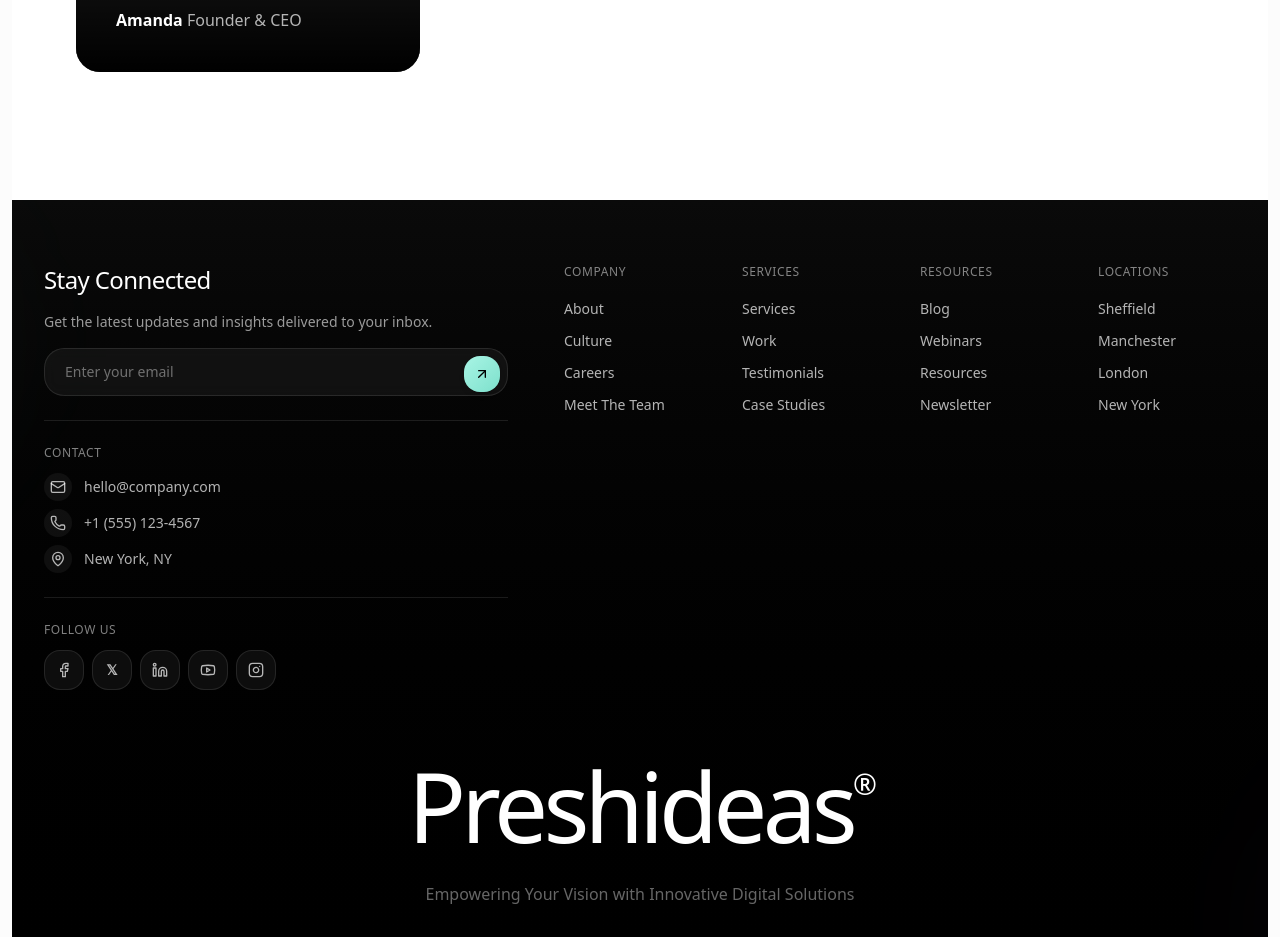
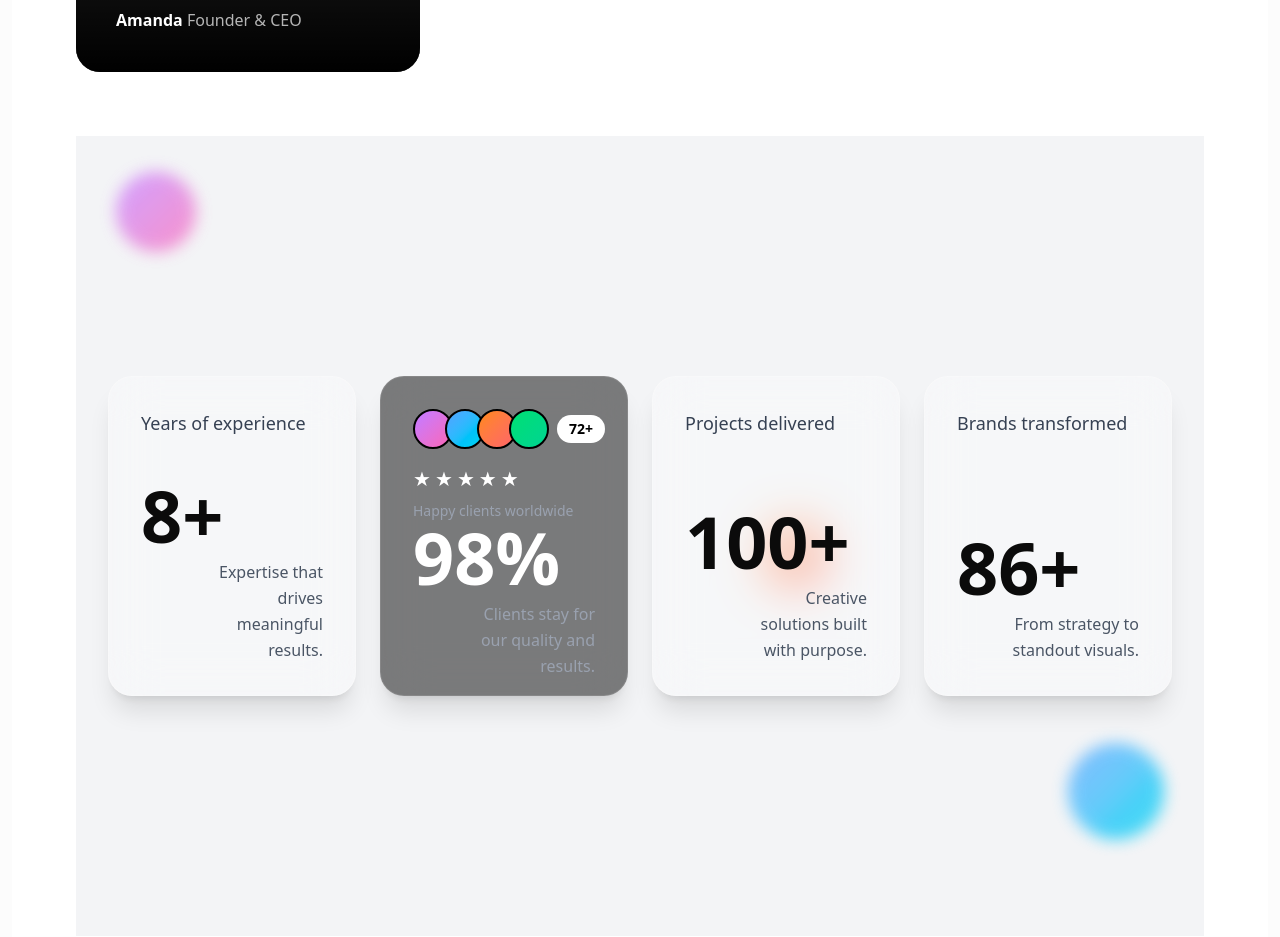
Before and after one commit to Preshi07/Preshideas, a Next.js app in the folder preshideas/: page /about in a window 1280 px wide. Shown: the part 1860-2797 px from the top of the page. Built offline with nearby package versions, Linux system fonts and the light colour scheme; grey boxes are pictures that could not be loaded.

Commit message:
upgrading about

```diff
--- a/preshideas/app/about/page.tsx
+++ b/preshideas/app/about/page.tsx
@@ -1,8 +1,29 @@
 "use client";
 
-import React, { useState } from "react";
+import React, { useState, useRef} from "react";
 import { ArrowRight, Play, Pause } from "lucide-react";
-import { motion } from "framer-motion";
+import { motion, useScroll, useTransform } from "framer-motion";
+
+import Counter from "../component/counter";
+
+interface ParallaxImageProps {
+  className?: string;
+}
+
+function ParallaxImage({ className }: ParallaxImageProps) {
+  const ref = useRef<HTMLDivElement | null>(null);
+
+  const { scrollYProgress } = useScroll({
+    target: ref,
+    offset: ["start end", "end start"],
+  });
+
+  const y = useTransform(scrollYProgress, [0, 1], ["-40px", "40px"]);
+
+  return (
+    <motion.div ref={ref} style={{ y }} className={className}></motion.div>
+  );
+}
 
 export default function About() {
   const [isPlaying, setIsPlaying] = useState(true);
@@ -309,6 +330,138 @@
             </motion.div>
           </div>
         </div>
+
+        <div className="min-h-screen bg-gray-100 flex items-center justify-center p-8 relative overflow-hidden">
+          {/* Parallax floating avatars */}
+          <ParallaxImage className="absolute top-10 left-10 w-20 h-20 rounded-full bg-gradient-to-br from-purple-400 to-pink-400 opacity-70 blur-sm" />
+          <ParallaxImage className="absolute bottom-20 right-10 w-24 h-24 rounded-full bg-gradient-to-br from-blue-400 to-cyan-400 opacity-70 blur-sm" />
+          <ParallaxImage className="absolute top-1/2 right-1/3 w-16 h-16 rounded-full bg-gradient-to-br from-orange-400 to-red-400 opacity-70 blur-sm" />
+
+          <div className="w-full max-w-7xl grid grid-cols-1 md:grid-cols-2 lg:grid-cols-4 gap-6">
+            {/* YEARS OF EXPERIENCE */}
+            <motion.div
+              initial={{ opacity: 0, y: 40 }}
+              whileInView={{ opacity: 1, y: 0 }}
+              transition={{ duration: 0.6 }}
+              viewport={{ once: true }}
+              className="bg-white/30 backdrop-blur-xl border border-white/20 shadow-xl rounded-3xl p-8 flex flex-col justify-between h-80"
+            >
+              <h3 className="text-lg font-medium text-gray-700">
+                Years of experience
+              </h3>
+              <div>
+                <div className="text-7xl font-bold mb-2">
+                  <Counter end={8} suffix="+" />
+                </div>
+                <p className="text-gray-600 text-right leading-relaxed">
+                  Expertise that
+                  <br />
+                  drives
+                  <br />
+                  meaningful
+                  <br />
+                  results.
+                </p>
+              </div>
+            </motion.div>
+
+            {/* HAPPY CLIENTS */}
+            <motion.div
+              initial={{ opacity: 0, y: 40 }}
+              whileInView={{ opacity: 1, y: 0 }}
+              transition={{ duration: 0.6 }}
+              viewport={{ once: true }}
+              className="bg-black/50 backdrop-blur-xl border border-white/10 rounded-3xl p-8 flex flex-col justify-between h-80 text-white shadow-xl"
+            >
+              <div>
+                <div className="flex items-center gap-2 mb-4">
+                  <div className="flex -space-x-2">
+                    <div className="w-10 h-10 rounded-full bg-gradient-to-br from-purple-400 to-pink-400 border-2 border-black"></div>
+                    <div className="w-10 h-10 rounded-full bg-gradient-to-br from-blue-400 to-cyan-400 border-2 border-black"></div>
+                    <div className="w-10 h-10 rounded-full bg-gradient-to-br from-orange-400 to-red-400 border-2 border-black"></div>
+                    <div className="w-10 h-10 rounded-full bg-gradient-to-br from-green-400 to-emerald-400 border-2 border-black"></div>
+                  </div>
+
+                  <div className="bg-white text-black px-3 py-1 rounded-full text-sm font-semibold">
+                    <Counter end={72} suffix="+" />
+                  </div>
+                </div>
+
+                {/* ⭐⭐⭐⭐⭐ */}
+                <div className="flex gap-1 mb-2">
+                  {[...Array(5)].map((_, i: number) => (
+                    <span key={i} className="text-white text-xl">
+                      ★
+                    </span>
+                  ))}
+                </div>
+
+                <p className="text-gray-400 text-sm">Happy clients worldwide</p>
+              </div>
+
+              <div>
+                <div className="text-7xl font-bold mb-2">
+                  <Counter end={98} suffix="%" />
+                </div>
+                <p className="text-gray-400 text-right leading-relaxed">
+                  Clients stay for
+                  <br />
+                  our quality and
+                  <br />
+                  results.
+                </p>
+              </div>
+            </motion.div>
+
+            {/* PROJECTS DELIVERED */}
+            <motion.div
+              initial={{ opacity: 0, y: 40 }}
+              whileInView={{ opacity: 1, y: 0 }}
+              transition={{ duration: 0.6 }}
+              viewport={{ once: true }}
+              className="bg-white/30 backdrop-blur-xl border border-white/20 rounded-3xl p-8 flex flex-col justify-between h-80 shadow-xl"
+            >
+              <h3 className="text-lg font-medium text-gray-700">
+                Projects delivered
+              </h3>
+              <div>
+                <div className="text-7xl font-bold mb-2">
+                  <Counter end={100} suffix="+" />
+                </div>
+                <p className="text-gray-600 text-right leading-relaxed">
+                  Creative
+                  <br />
+                  solutions built
+                  <br />
+                  with purpose.
+                </p>
+              </div>
+            </motion.div>
+
+            {/* BRANDS TRANSFORMED */}
+            <motion.div
+              initial={{ opacity: 0, y: 40 }}
+              whileInView={{ opacity: 1, y: 0 }}
+              transition={{ duration: 0.6 }}
+              viewport={{ once: true }}
+              className="bg-white/30 backdrop-blur-xl border border-white/20 rounded-3xl p-8 flex flex-col justify-between h-80 shadow-xl"
+            >
+              <h3 className="text-lg font-medium text-gray-700">
+                Brands transformed
+              </h3>
+              <div>
+                <div className="text-7xl font-bold mb-2">
+                  <Counter end={86} suffix="+" />
+                </div>
+                <p className="text-gray-600 text-right leading-relaxed">
+                  From strategy to
+                  <br />
+                  standout visuals.
+                </p>
+              </div>
+            </motion.div>
+          </div>
+        </div>
       </div>
 
       <style jsx>{`
--- /dev/null
+++ b/preshideas/app/component/counter.jsx
@@ -0,0 +1,59 @@
+import React, { useState, useEffect, useRef } from 'react';
+
+function Counter({ start = 0, end, duration = 2000, suffix = '' }) {
+  const [count, setCount] = useState(start);
+  const [isVisible, setIsVisible] = useState(false);
+  const ref = useRef(null);
+
+  useEffect(() => {
+    const observer = new IntersectionObserver(
+      ([entry]) => {
+        if (entry.isIntersecting) setIsVisible(true);
+      },
+      { threshold: 0.2 }
+    );
+
+    if (ref.current) observer.observe(ref.current);
+
+    return () => observer.disconnect();
+  }, []);
+
+  useEffect(() => {
+    if (!isVisible) return;
+
+    let startTime;
+    let animationFrame;
+
+    const easeOutExpo = (x) =>
+      x === 1 ? 1 : 1 - Math.pow(2, -10 * x);
+
+    const animate = (time) => {
+      if (!startTime) startTime = time;
+
+      const progress = Math.min((time - startTime) / duration, 1);
+      const eased = easeOutExpo(progress);
+
+      const currentCount = Math.floor(start + eased * (end - start));
+      setCount(currentCount);
+
+      if (progress < 1) {
+        animationFrame = requestAnimationFrame(animate);
+      } else {
+        setCount(end);
+      }
+    };
+
+    animationFrame = requestAnimationFrame(animate);
+
+    return () => cancelAnimationFrame(animationFrame);
+  }, [isVisible, start, end, duration]);
+
+  return (
+    <span ref={ref}>
+      {isVisible ? `${count}${suffix}` : ''}
+    </span>
+  );
+}
+
+
+export default Counter;
```
